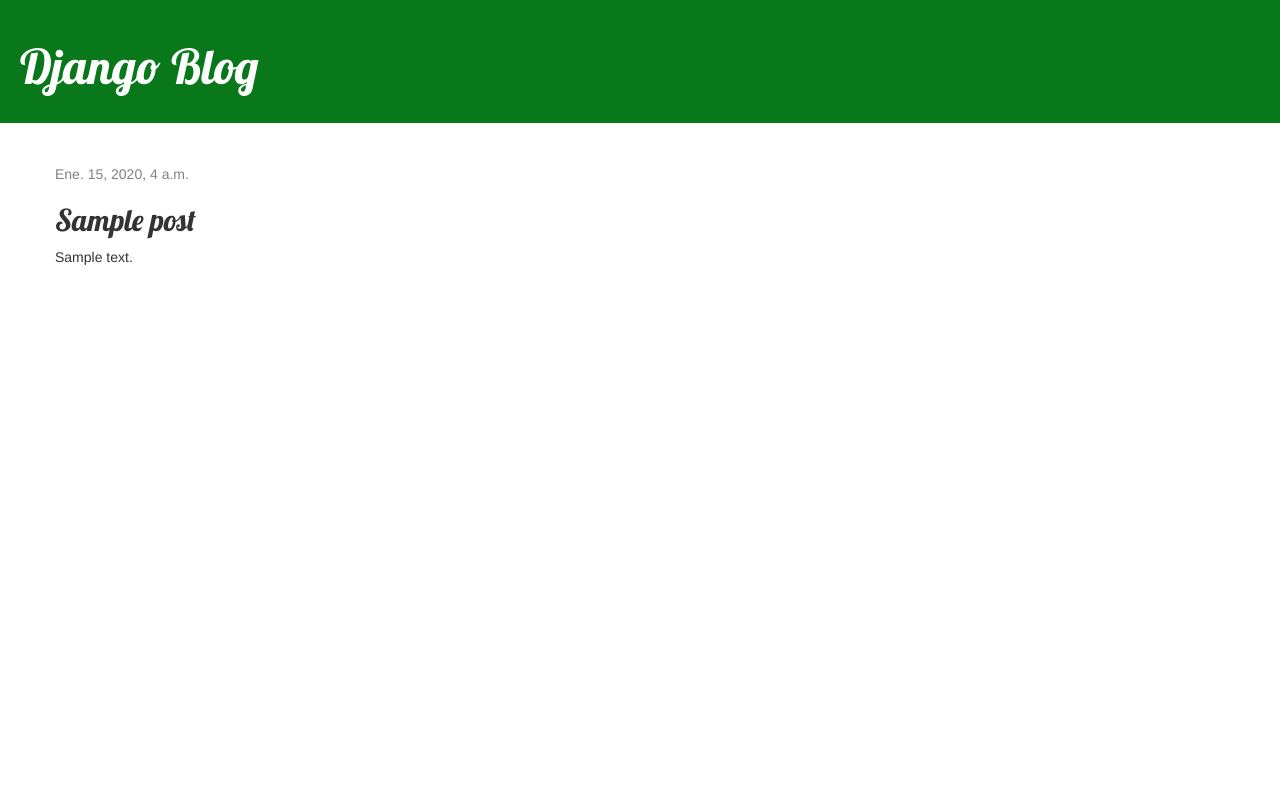
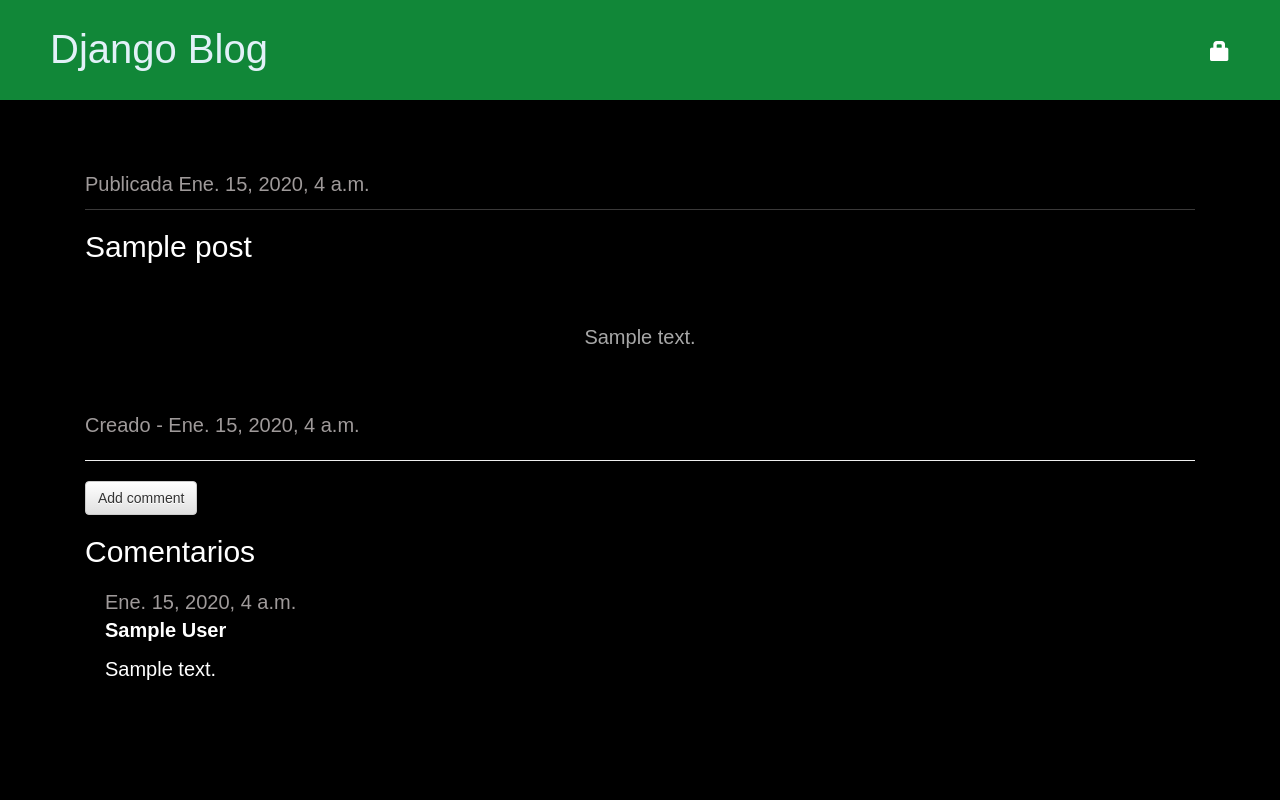
Before and after one commit to devbenja/django-blog, a Django app: page /post/1/ in a window 1280 px wide. Run offline with Django 3.2, Linux system fonts and the light colour scheme; tables that the repository leaves empty hold one stand-in row (values such as "Sample post"); some libraries are stand-ins or nearby versions.

Commit message:
ELIMINAR, EDITAR, AGREGAR COMENTARIOS AL POST

```diff
--- a/blog/admin.py
+++ b/blog/admin.py
@@ -1,4 +1,5 @@
 from django.contrib import admin
-from .models import POST
+from .models import POST, Comment
 
 admin.site.register(POST)
+admin.site.register(Comment)
--- a/blog/static/css/blog.css
+++ b/blog/static/css/blog.css
@@ -1,51 +1,141 @@
 h1 a, h2 a {
-    color: #067631;
+    color: #088e3c;
+    font-size: 30px;
 }
 
-.page-header {
-    background-color: #08781b;
-    margin-top: 0;
-    padding: 20px 20px 20px 20px;
+a span{
+    color: #ffffff;
 }
 
-.page-header h1, .page-header h1 a, .page-header h1 a:visited, .page-header h1 a:active {
-    color: #ffffff;
-    font-size: 36pt;
-    text-decoration: none;
-}
-
-.content {
-    margin-left: 40px;
-}
-
-h1, h2, h3, h4 {
-    font-family: 'Lobster', cursive;
-}
 
 .date {
-    color: #828282;
-}
-
-.save {
-    float: right;
+    color: #f7f5f5;
 }
 
 .post-form textarea, .post-form input {
     width: 100%;
+    border-radius: 20px;
+    padding: 10px;
 }
 
-.top-menu, .top-menu:hover, .top-menu:visited {
-    color: #ffffff;
-    float: right;
-    font-size: 26pt;
-    margin-right: 20px;
+.save {
+    width: 100%;
+    background: #118738;
+    color: #e2f1f8;
 }
 
 .post {
-    margin-bottom: 40px;
-    margin-top: 20px;
+    margin-bottom: 20px;
+    margin-top: 40px;
+    padding: 30px;
+    color: #ffffff;
+    border-radius: 20px;
 }
 
+.post .date {
+    color: #9f9a9a;
+}
+
+.post-list {
+    border: 1px solid #ffffff;
+    margin-bottom: 20px;
+    margin-top: 40px;
+    padding: 30px;
+    border-radius: 20px;
+    height: 250px;
+    width: 100%;
+    display: flex;
+    flex-direction: column;
+    justify-content: space-between;
+    color: #9f9a9a;
+}
+
+.post-list p {
+    text-overflow: ellipsis;
+    overflow: hidden;
+    white-space: nowrap;
+}
+
+.post-list .date {
+    color: #9f9a9a;
+}
+
+.post-container {
+    display: flex;
+    flex-direction: column;
+    align-items: center;
+    align-content: center;
+}
+
+
+
 .post h2 a, .post h2 a:visited {
-    color: #000000;
+    color: #b90e0e;
 }
+
+body {
+    background-color: #000000;
+}
+
+*{
+    box-sizing: border-box;
+    margin: 0;
+    padding: 0;
+    font-family: 'Nunito', sans-serif;
+    font-size: 20px;
+}
+
+.header{
+    background-color: #118738;
+    display: flex;
+    justify-content: space-between;
+    align-items: center;
+    align-content: center;
+    height: 100px;
+    padding: 50px;
+}
+
+.div-fecha-botones{
+    display: flex;
+    justify-content: space-between;
+    align-items: center;
+    align-content: center;
+    border-bottom: 1px solid #3a3939;
+    padding-bottom: 10px;
+    color: #9f9a9a;
+}
+
+.botones{
+    display: flex;
+    gap: 10px;
+}
+
+.header .logo a{
+    color: #e2f1f8;
+    font-size: 40px;
+}
+
+.div-editar-post{
+    display: flex;
+    flex-direction: column;
+    align-items: center;
+    justify-content: center;
+    padding: 50px;
+    color: #a7a7a7;
+}
+
+
+
+.icono-editar span{
+    font-size: 30px;
+    color:#118738
+}
+
+.icono-eliminar span{
+    font-size: 30px;
+    color:#ce0606
+}
+
+.comment {
+    margin: 20px 0px 20px 20px;
+}
--- a/blog/templates/blog/base.html
+++ b/blog/templates/blog/base.html
@@ -1,23 +1,36 @@
 {% load static %}
 <html>
+
 <head>
-    <title>Django Girls blog</title>
+    <title>Django Blog</title>
     <link rel="stylesheet" href="//maxcdn.bootstrapcdn.com/bootstrap/3.2.0/css/bootstrap.min.css">
     <link rel="stylesheet" href="//maxcdn.bootstrapcdn.com/bootstrap/3.2.0/css/bootstrap-theme.min.css">
     <link rel="stylesheet" href="{% static 'css/blog.css' %}">
     <link href="//fonts.googleapis.com/css?family=Lobster&subset=latin,latin-ext" rel="stylesheet" type="text/css">
 </head>
+
 <body>
-    <div class="page-header">
-        <h1><a href="/">Django Blog</a></h1>
-    </div>
-    <div class="content container">
-        <div class="row">
-            <div class="col-md-8">
-            {% block content %}
+    <header class="header">
+        <div class="logo">
+            <a href="/">Django Blog</a>
+        </div>
+        <nav>
+            {% block raw %}
+                {% if user.is_authenticated %}
+                    <a href="{% url 'post_new' %}"><span class="glyphicon glyphicon-plus"></span></a>
+                    <a href="{% url 'post_draft_list' %}" class="top-menu"><span class="glyphicon glyphicon-edit"></span></a>
+                    <p class="top-menu">Hello {{ user.username }} <small>(<a href="{% url 'logout' %}">Log out</a>)</small></p>
+                {% else %}
+                    <a href="{% url 'login' %}" class="top-menu"><span class="glyphicon glyphicon-lock"></span></a>
+                {% endif %}
             {% endblock %}
-            </div>
-        </div>
+        </nav>
+    </header>
+
+    <div class="container">
+        {% block content %}
+        {% endblock %}
     </div>
 </body>
+
 </html>
--- a/blog/templates/blog/post_detail.html
+++ b/blog/templates/blog/post_detail.html
@@ -1,13 +1,62 @@
 {% extends 'blog/base.html' %}
 
 {% block content %}
-    <div class="post">
-        {% if post.published_date %}
+<div class="post">
+    <div class="row">
+        <div class="div-fecha-botones date">
+            <div class="fecha-creacion">
+                {% if post.published_date %}
+                    <div class="date">
+                        Publicada {{ post.published_date }}
+                    </div>
+                {% else %}
+                    <a class="btn btn-default" href="{% url 'post_publish' pk=post.pk %}">Publish</a>
+                {% endif %}
+            </div>
+            <div class="botones">
+                {% if user.is_authenticated %}
+                    <div>
+                        <a class="icono-editar" href="{% url 'post_edit' pk=post.pk %}"><span class="glyphicon glyphicon-edit"></span></a>
+                    </div>
+                    <div>
+                        <a class="icono-eliminar" href="{% url 'post_remove' pk=post.pk %}"><span class="glyphicon glyphicon-trash"></span></a>
+                    </div>
+                {% endif %}
+            </div>
+        </div>
+
+        <h2>{{ post.title }}</h2>
+
+        <div class="col-md-12 div-editar-post">
+            <p class="text-justify">{{ post.text }}</p>
+        </div>
+
+        {% if post.created_date %}
             <div class="date">
-                {{ post.published_date }}
+                Creado - {{ post.created_date }}
             </div>
         {% endif %}
-        <h2>{{ post.title }}</h2>
-        <p>{{ post.text|linebreaksbr }}</p>
+
+        <hr>
+        <a class="btn btn-default" href="{% url 'add_comment_to_post' pk=post.pk %}">Add comment</a>
+        <h2>Comentarios</h2>
+        {% for comment in post.comments.all %}
+            {% if user.is_authenticated or comment.approved_comment %}
+                <div class="comment">
+                    <div class="date">
+                        {{ comment.created_date }}
+                        {% if not comment.approved_comment %}
+                            <a class="btn btn-default" href="{% url 'comment_remove' pk=comment.pk %}"><span class="glyphicon glyphicon-remove"></span></a>
+                            <a class="btn btn-default" href="{% url 'comment_approve' pk=comment.pk %}"><span class="glyphicon glyphicon-ok"></span></a>
+                        {% endif %}
+                    </div>
+                    <strong>{{ comment.author }}</strong>
+                    <p>{{ comment.text|linebreaks }}</p>
+                </div>
+            {% endif %}
+        {% empty %}
+            <p>No comments here yet :(</p>
+        {% endfor %}
     </div>
+</div>
 {% endblock %}
--- a/blog/urls.py
+++ b/blog/urls.py
@@ -4,4 +4,12 @@ from . import views
 urlpatterns = [
     path('', views.post_list, name='post_list'),
     path('post/<int:pk>/', views.post_detail, name='post_detail'),
+    path('post/new', views.post_new, name='post_new'),
+    path('post/<int:pk>/edit/', views.post_edit, name='post_edit'),
+    path('drafts/', views.post_draft_list, name='post_draft_list'),
+    path('post/<pk>/publish/', views.post_publish, name='post_publish'),
+    path('post/<pk>/remove/', views.post_remove, name='post_remove'),
+    path(r'^post/(?P<pk>\d+)/comment/$', views.add_comment_to_post, name='add_comment_to_post'),
+    path(r'^comment/(?P<pk>\d+)/approve/$', views.comment_approve, name='comment_approve'),
+    path(r'^comment/(?P<pk>\d+)/remove/$', views.comment_remove, name='comment_remove'),
 ]
--- a/blog/views.py
+++ b/blog/views.py
@@ -1,7 +1,11 @@
 from django.shortcuts import render
-from .models import POST
+from .models import POST, Comment
 from django.utils import timezone
 from django.shortcuts import render, get_object_or_404
+from .forms import PostForm
+from django.shortcuts import redirect
+from django.contrib.auth.decorators import login_required
+from .forms import CommentForm
 
 # Vista para mostrar todos los post
 
@@ -14,3 +18,86 @@ def post_list(request):
 def post_detail(request, pk):
     post = get_object_or_404(POST, pk=pk)
     return render(request, 'blog/post_detail.html', {'post': post})
+
+# Vista para crear un nuevo post
+
+@login_required
+def post_new(request):
+    if request.method == "POST":
+        form = PostForm(request.POST)
+        if form.is_valid():
+            post = form.save(commit=False)
+            post.author = request.user
+            post.save()
+            return redirect('post_detail', pk=post.pk)
+    else:
+        form = PostForm()
+    return render(request, 'blog/post_edit.html', {'form': form})
+
+# Vista para editar un post
+
+@login_required
+def post_edit(request, pk):
+    post = get_object_or_404(POST, pk=pk)
+    if request.method == "POST":
+        form = PostForm(request.POST, instance=post)
+        if form.is_valid():
+            post = form.save(commit=False)
+            post.author = request.user
+            post.save()
+            return redirect('post_detail', pk=post.pk)
+    else:
+        form = PostForm(instance=post)
+    return render(request, 'blog/post_edit.html', {'form': form})
+
+# Vista para los borradores
+@login_required
+def post_draft_list(request):
+    posts = POST.objects.filter(published_date__isnull=True).order_by('created_date')
+    return render(request, 'blog/post_draft_list.html', {'posts': posts})
+
+# Vista para publicar el borrador
+
+@login_required
+def post_publish(request, pk):
+    post = get_object_or_404(POST, pk=pk)
+    post.publish()
+    return redirect('post_detail', pk=pk)
+
+# Vista para eliminar una publicacion
+
+@login_required
+def post_remove(request, pk):
+    post = get_object_or_404(POST, pk=pk)
+    post.delete()
+    return redirect('post_list')
+
+
+# Vista para agregar comentarios
+
+def add_comment_to_post(request, pk):
+    post = get_object_or_404(POST, pk=pk)
+    if request.method == "POST":
+        form = CommentForm(request.POST)
+        if form.is_valid():
+            comment = form.save(commit=False)
+            comment.post = post
+            comment.save()
+            return redirect('post_detail', pk=post.pk)
+    else:
+        form = CommentForm()
+    return render(request, 'blog/add_comment_to_post.html', {'form': form})
+
+# Vistas para aprobar y eliminar comentarios
+
+@login_required
+def comment_approve(request, pk):
+    comment = get_object_or_404(Comment, pk=pk)
+    comment.approve()
+    return redirect('post_detail', pk=comment.post.pk)
+
+@login_required
+def comment_remove(request, pk):
+    comment = get_object_or_404(Comment, pk=pk)
+    comment.delete()
+    return redirect('post_detail', pk=comment.post.pk)
--- a/mysite/settings.py
+++ b/mysite/settings.py
@@ -74,6 +74,7 @@ WSGI_APPLICATION = 'mysite.wsgi.application'
 # Database
 # https://docs.djangoproject.com/en/3.2/ref/settings/#databases
 
+
 DATABASES = {
     'default': {
         'ENGINE': 'django.db.backends.sqlite3',
@@ -125,3 +126,5 @@ STATIC_ROOT = BASE_DIR / 'static'
 # https://docs.djangoproject.com/en/3.2/ref/settings/#default-auto-field
 
 DEFAULT_AUTO_FIELD = 'django.db.models.BigAutoField'
+
+LOGIN_REDIRECT_URL = '/'
--- a/mysite/urls.py
+++ b/mysite/urls.py
@@ -15,8 +15,11 @@ Including another URLconf
 """
 from django.contrib import admin
 from django.urls import path, include
+from django.contrib.auth import views
 
 urlpatterns = [
     path('admin/', admin.site.urls),
-    path('', include('blog.urls'))
+    path('accounts/login/', views.LoginView.as_view(), name='login'),
+    path('accounts/logout/', views.LogoutView.as_view(next_page='/'), name='logout'),
+    path('', include('blog.urls')),
 ]
--- a/mysite/wsgi.py
+++ b/mysite/wsgi.py
@@ -11,6 +11,7 @@ import os
 
 from django.core.wsgi import get_wsgi_application
 
+
 os.environ.setdefault('DJANGO_SETTINGS_MODULE', 'mysite.settings')
 
 application = get_wsgi_application()
--- /dev/null
+++ b/runtime.txt
@@ -0,0 +1 @@
+python-3.5.2
```
Also changed, not shown: blog/forms.py (added, +15 -0 lines), blog/models.py (+17 -0 lines), blog/templates/blog/add_comment_to_post.html (added, +9 -0 lines), blog/templates/blog/post_draft_list.html (added, +11 -0 lines), blog/templates/blog/post_edit.html (added, +9 -0 lines), blog/templates/blog/post_list.html (+13 -8 lines), blog/templates/registration/login.html (added, +24 -0 lines), requirements.txt (+12 -1 lines), blog/migrations/0002_comment.py (added), 1 other file.
